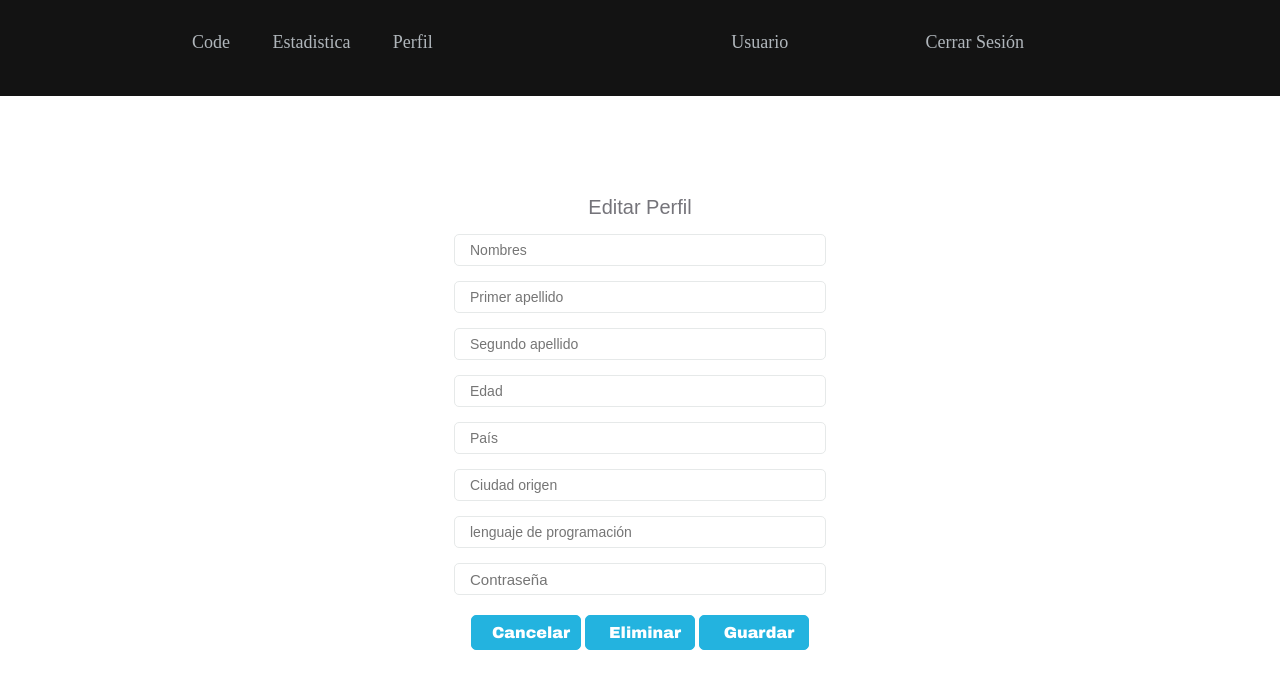
After one commit to JanioJimenez/django, a Django app: page /perfil in a window 1280 px wide. The commit adds this page. Shown: the top 689 px of the page. Run offline with Django 3.2, Linux system fonts and the light colour scheme.

Commit message:
Vistas home

```diff
--- a/apps/tablas/urls.py
+++ b/apps/tablas/urls.py
@@ -6,5 +6,9 @@ urlpatterns = [
     #path('usuario/', usuario, name = 'usuario'),
     path('registro/', registro, name='registro'),
     path('usuario/', gmail, name='gmail'),
-    path('home', home, name='home')
+    path('home', home, name='home'),
+    path('editor', editor, name='editor'),
+    path('estadistica', estadistica, name='estadistica'),
+    path('perfil', perfil, name='perfil'),
+
 ]
--- a/apps/tablas/views.py
+++ b/apps/tablas/views.py
@@ -20,3 +20,12 @@ def gmail(request):
 
 def home(request):
     return render(request, 'home.html')
+
+def editor(request):
+    return render(request, 'editor.html')
+
+def estadistica(request):
+    return render(request, 'estadistica.html')
+
+def perfil(request):
+    return render(request, 'perfil.html')
--- /dev/null
+++ b/static/css/estadis.css
@@ -0,0 +1,19 @@
+.stadict{
+    margin: auto;
+    width: 75%;
+    height: 45vh;
+}
+
+.caja{
+    width: 50%;
+    height: 15vh;
+}
+
+#piechart{
+    float: left;
+
+}
+
+#piechart1{
+    float: left;
+}
--- a/static/css/styleHome.css
+++ b/static/css/styleHome.css
@@ -1,3 +1,90 @@
-body {
-    background: rgb(7, 112, 197);
+*{
+    margin: 0;
+    padding: 0;
 }
+
+.navbar {
+    width: 100vw;
+    height: 12vh;
+
+    background: rgb(19, 19, 19);
+}
+
+.centrar {
+    margin: auto;
+    width: 70vw;
+    padding: 3vh;
+    height: 6vh;
+}
+
+.bloques{
+    margin: auto;
+    width: 70vw;
+    height: 6vh;
+
+}
+
+.Vacia {
+    width: 100%;
+    height: 1vh;
+}
+
+.menu{
+    position: absolute;
+    margin: auto;
+    width: 70%;
+    height: 4vh;
+}
+
+.block {
+    display: inline-block;
+    margin-right: 3vw;
+    font-family: 'dubai';
+    font-size: 18px;
+    color: rgba(240, 248, 255, 0.712);
+    cursor: pointer;
+}
+
+.block:hover{
+    color: white;
+}
+
+.usuario {
+    margin-left: 20vw;
+    font-family: 'dubai';
+    font-size: 18px;
+    color: rgba(240, 248, 255, 0.712);
+}
+
+.cerrar {
+    float: right;
+    margin-right: 5vw;
+    font-family: 'dubai';
+    font-size: 18px;
+    color: rgba(240, 248, 255, 0.712);
+    cursor: pointer;
+}
+
+.cerrar:hover{
+    color: white;
+}
+
+.inicio{
+    text-align: center;
+}
+
+.cajaCentrar {
+    width: 100%;
+    height: 27vh;
+}
+
+.bienvenido {
+    text-align: center;
+    font-family: 'dubai light';
+    font-size: 10vw;
+    color: rgba(67, 69, 70, 0.692);
+}
+
+a:link{
+    text-decoration: none !important;
+}
--- /dev/null
+++ b/static/css/stylePerfil.css
@@ -0,0 +1,94 @@
+* {
+    margin: 0%;
+    padding: 0%;
+}
+
+.titulo {
+    width: 100%;
+    text-align: center;
+    font-family: 'Arial Black';
+    font-size: 18px;
+    color: rgb(14, 1, 49);
+}
+
+.formulario {
+    margin: auto;
+    text-align: center;
+    width: 500px;
+    height: 448px;
+}
+
+.Espacio{
+    width: 500px;
+    height: 100px;
+}
+
+.procesoRegistro{
+    width: 500px;
+    font-family: Century Gothic,CenturyGothic,AppleGothic,sans-serif;
+    font-size: 20px;
+    font-weight: 400;
+    color: rgba(77, 75, 83, 0.774);
+
+}
+.campo {
+    width: 70%;
+	margin-top: 15px;
+	border-radius: 5px;
+	border: 1px solid rgb(230, 233, 233);
+	height: 20px;
+	padding: 5px 5px 5px 15px;
+    font-size: 14px;
+}
+
+::placeholder {
+    font-family: Century Gothic,CenturyGothic,AppleGothic,sans-serif;
+    opacity: 1;
+    font-weight: 400;
+}
+
+.campo:hover {
+    border-radius: 5px;
+    border: 1px solid aqua;
+}
+
+
+#clave {
+    width: 70%;
+	margin-top: 15px;
+	border-radius: 5px;
+	border: 1px solid rgb(230, 233, 233);
+	height: 20px;
+	padding: 5px 5px 5px 15px;
+    font-family: Century Gothic,CenturyGothic,AppleGothic,sans-serif;
+    font-size: 15px;
+}
+
+#clave:hover {
+    border-radius: 5px;
+    border: 1px solid aqua;
+}
+
+#enviar {
+    display: inline;
+    width: 22%;
+	margin-top: 20px;
+	border-radius: 5px;
+	border: 1px solid rgb(35, 179, 223);
+	height: 35px;
+	padding: 5px 5px 5px 15px;
+    font-size: 16px;
+    color: white;
+    background: rgb(35, 179, 223);
+    font-family: 'Arial Black';
+    cursor: pointer;
+}
+
+#enviar:hover {
+    border-radius: 5px;
+	border: 1px solid aqua;
+    opacity: 1;
+    color: rgb(10, 3, 77);
+    transition: .8s ease;
+    background: aqua;
+}
--- a/static/js/main.js
+++ b/static/js/main.js
@@ -4,3 +4,21 @@ $('.campo').on('click', function (e) {
     $(this).css("font-family", "dubai");
     $(this).css("font-weight", "600");
 });
+
+
+
+$('#perfil').on('click', function (e) {
+    console.log('maquina');
+    window.location.href = 'perfil';
+});
+
+
+$('#code').on('click', function (e) {
+    console.log('maquina');
+    window.location.href = 'editor';
+});
+
+$('#cerrar').on('click', function (e) {
+    console.log('maquina');
+    window.location.href = 'http://localhost:8000/';
+});
--- a/templates/gmail.html
+++ b/templates/gmail.html
@@ -36,6 +36,7 @@
         loadGmailApi();
         $('#authorize-button').remove();
         $('.table-inbox').removeClass("hidden");
+        window.location.href = "{% url 'home' %}";
       } else {
         $('#authorize-button').removeClass("hidden");
         $('#authorize-button').on('click', function(){
--- a/templates/home.html
+++ b/templates/home.html
@@ -1,14 +1,51 @@
 {% load static %}
 <!DOCTYPE html>
 <html lang="en">
+
 <head>
     <meta charset="UTF-8">
     <meta name="viewport" content="width=device-width, initial-scale=1.0">
     <meta http-equiv="X-UA-Compatible" content="ie=edge">
     <link rel="stylesheet" href="{% static 'css/styleHome.css' %}">
+    <link rel="stylesheet" href="{% static 'css/estadis.css' %}">
+    <link rel="stylesheet" href="{% static 'css/stylePerfil.css' %}">
+    <script src="{% static 'js/jquery-3.3.1.js' %}"></script>
+
     <title>Home</title>
 </head>
+
 <body>
-    <h2>Home</h2>
+
+   <div class="navbar">
+        <div class="centrar">
+
+            <div class="bloques">
+                <div class="Vacia"></div>
+                <div class="menu">
+                    <span class="block" id="code">Code</span>
+                    <a href="{% url 'estadistica' %}"><span class="block" id="estadict">Estadistica</span></a>
+                    <span class="block" id="perfil">Perfil</span>
+                    <span class="usuario">Usuario</span>
+                    <span class="cerrar" id="cerrar">Cerrar Sesión</span>
+                </div>
+                <div class="Vacia"></div>
+            </div>
+
+        </div>
+    </div>
+
+{% block contenido %}
+    <div class="inicio">
+            <div class="cajaCentrar"></div>
+            <span class="bienvenido"><\>Bienvenidos<\></span>
+            <div class="cajaCentrar"></div>
+    </div>
+{% endblock  %}
+ {% block textEditor %} {% endblock %}
+
+ <script src="{% static 'js/main.js' %}"></script>
+
+
 </body>
+
 </html>
--- /dev/null
+++ b/templates/perfil.html
@@ -0,0 +1,24 @@
+{% extends "home.html" %}
+
+
+{% block contenido %}
+    <div class="formulario">
+        <div class="Espacio"></div>
+        <div class="procesoRegistro">Editar Perfil</div>
+        <input type="text" placeholder="Nombres" required class="campo" id="campo">
+        <input type="text" placeholder="Primer apellido" required class="campo">
+        <input type="text" placeholder="Segundo apellido" required class="campo">
+        <input type="text" placeholder="Edad" required class="campo">
+        <input type="text" placeholder="País" required class="campo">
+        <input type="text" placeholder="Ciudad origen" required class="campo">
+        <input type="text" placeholder="lenguaje de programación" required class="campo">
+        <input type="password" placeholder="Contraseña" required id="clave" class="campo">
+        <div class="cajaBoto">
+            <input type="submit" value="Cancelar" id="enviar">
+            <input type="submit" value="Eliminar" id="enviar">
+            <input type="submit" value="Guardar" id="enviar">
+        </div>
+
+
+    </div>
+{% endblock  %}
```
Also changed, not shown: static/css/linedTextEditor-jquery.css (added, +88 -0 lines), static/js/linedTextEditor-jquery.js (added, +13 -0 lines), templates/editor.html (added, +57 -0 lines), templates/estadistica.html (added, +52 -0 lines), apps/tablas/models.py (line endings or trailing spaces), templates/base.html (line endings or trailing spaces).
